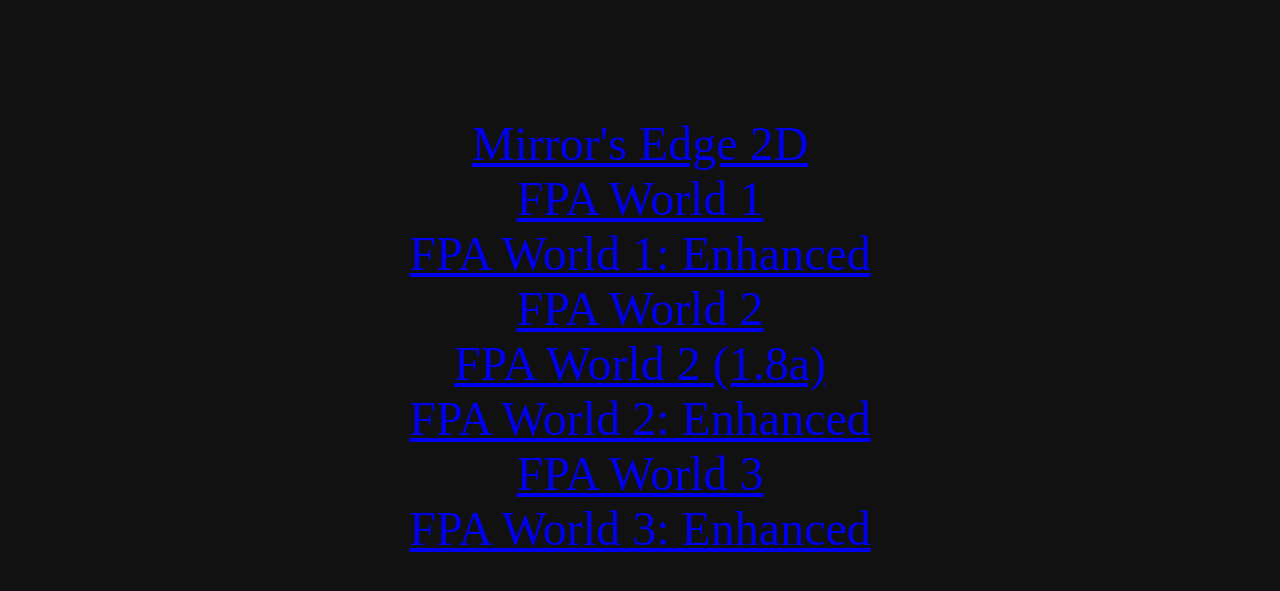
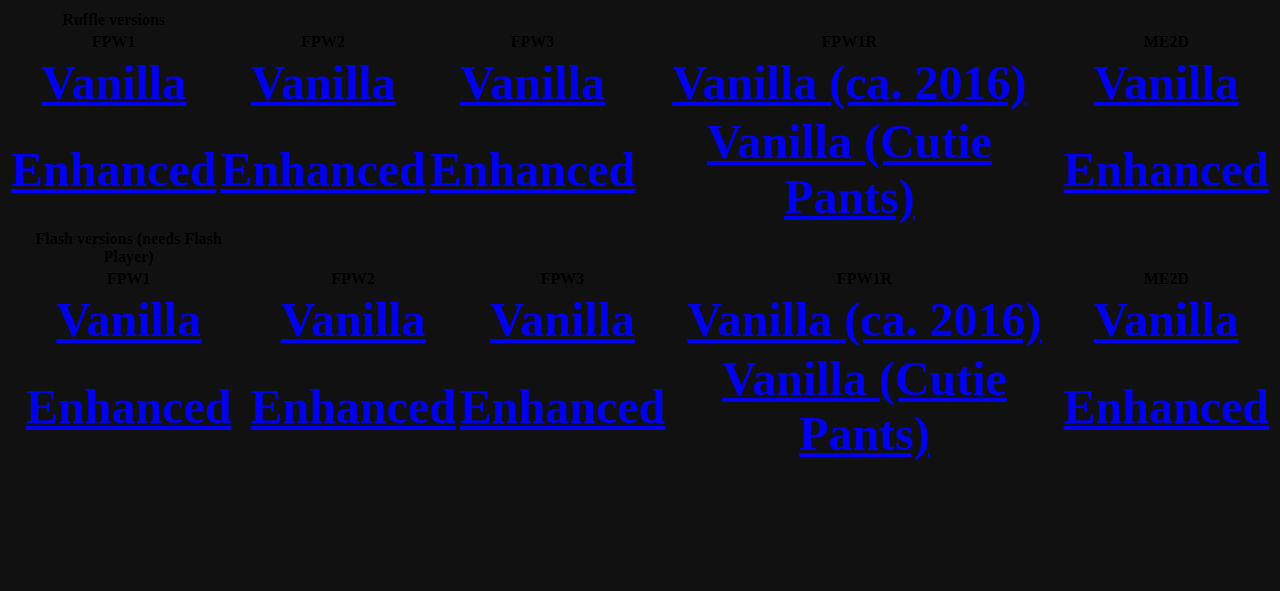
Before and after one commit to radzo73/fpam, a Jekyll site: the page built from index.md, in a window 1280 px wide. Shown: the top 591 px of the page. Built offline with Jekyll 4.4.1, drawn with Linux system fonts in a browser that asks for light colours.

```diff
--- a/index.md
+++ b/index.md
@@ -4,14 +4,59 @@ layout: default
 <title>Fancy Pants Archive</title>
 <style>
 a{font-size: xxx-large;}
+table{width: 100%; align: middle;}
 </style>
-<div align = "center">
-  <br /><br /><br /><br /><br /><br />
-  <a href="ME2D.html">Mirror's Edge 2D</a><br />
-  <a href="FPAW1.html">FPA World 1</a><br />
-  <a href="FPAW1M.html">FPA World 1: Enhanced</a><br />
-  <a href="FPAW2.html">FPA World 2</a><br />
-  <a href="FPAW2.8.html">FPA World 2 (1.8a)</a><br />
-  <a href="FPAW2M.html">FPA World 2: Enhanced</a><br />
-  <a href="FPAW3.html">FPA World 3</a><br />
-  <a href="FPAW3M.html">FPA World 3: Enhanced</a><br />
+
+<table>
+  <tr>
+    <th>Ruffle versions</th>
+  </tr>
+  <tr>
+    <th />FPW1
+    <th />FPW2
+    <th />FPW3
+    <th />FPW1R
+    <th />ME2D
+  </tr>
+  <tr>
+    <th /><a href="FPAW1.html">Vanilla</a>
+    <th /><a href="FPAW2.html">Vanilla</a>
+    <th /><a href="FPAW3.html">Vanilla</a>
+    <th /><a href="FPAW1R.html">Vanilla (ca. 2016)</a>
+    <th /><a href="ME2D.html">Vanilla</a>
+  </tr>
+  <tr>
+    <th /><a href="FPAW1M.html">Enhanced</a>
+    <th /><a href="FPAW2M.html">Enhanced</a>
+    <th /><a href="FPAW3M.html">Enhanced</a>
+    <th /><a href="FPAW1RM.html">Vanilla (Cutie Pants)</a>
+    <th /><a href="ME2DM.html">Enhanced</a>
+  </tr>
+</table>
+
+<table>
+  <tr>
+    <th>Flash versions (needs Flash Player)</th>
+  </tr>
+  <tr>
+    <th />FPW1
+    <th />FPW2
+    <th />FPW3
+    <th />FPW1R
+    <th />ME2D
+  </tr>
+  <tr>
+    <th /><a href="FPAW1.html">Vanilla</a>
+    <th /><a href="FPAW2.html">Vanilla</a>
+    <th /><a href="FPAW3.html">Vanilla</a>
+    <th /><a href="FPAW1R.html">Vanilla (ca. 2016)</a>
+    <th /><a href="ME2D.html">Vanilla</a>
+  </tr>
+  <tr>
+    <th /><a href="FPAW1M.html">Enhanced</a>
+    <th /><a href="FPAW2M.html">Enhanced</a>
+    <th /><a href="FPAW3M.html">Enhanced</a>
+    <th /><a href="FPAW1RM.html">Vanilla (Cutie Pants)</a>
+    <th /><a href="ME2DM.html">Enhanced</a>
+  </tr>
+</table>
```
